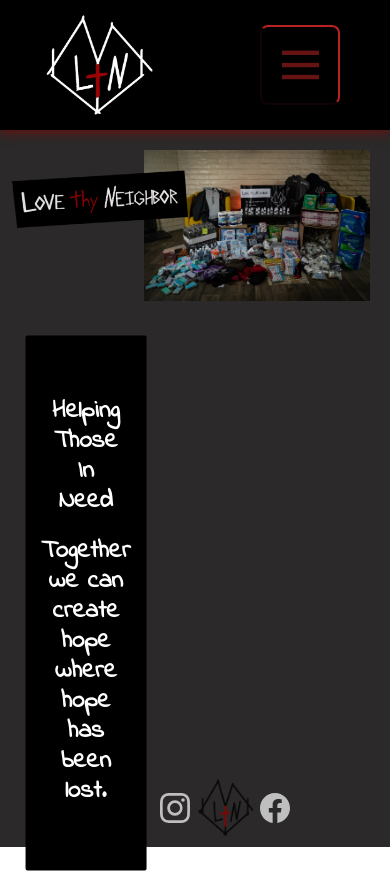
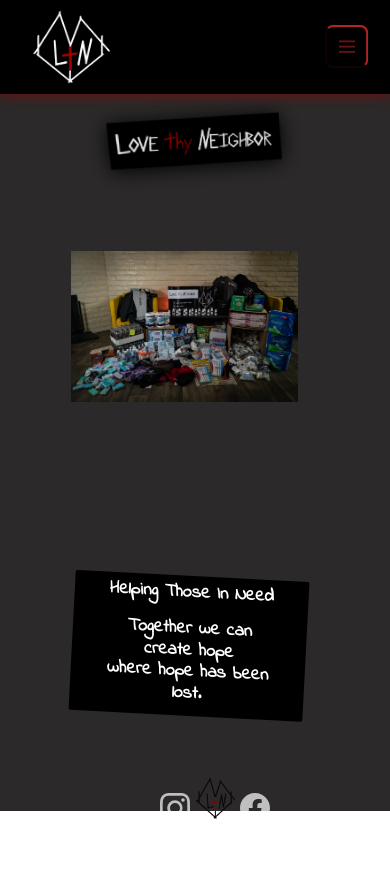
Before and after one commit to Austin-dv-Evans/love-thy-neighbor, a React (Create React App) app: page / in a window 390 px wide. After the commit the page ends 844 px from the top, so only its background shows below. Built offline with nearby package versions, Linux system fonts and the light colour scheme.

Commit message:
responsive beginings

```diff
--- a/src/components/LandingPage.js
+++ b/src/components/LandingPage.js
@@ -7,9 +7,9 @@
 const LandingPage = () => {
     return (
       <>
-      <HeroSlider/>
       <div className="landing__jumbotron">
           <img src={fullName} alt="full name logo" className="landing__nameLogo"/>
+          <HeroSlider/>
         <div className="landing__container">
           <h6 className="landing__jumbotron-heading2">Helping Those In Need</h6><br/>
           <h6 className="landing__jumbotron-heading2">
--- a/src/styles/Sass/App.scss
+++ b/src/styles/Sass/App.scss
@@ -1,11 +1,12 @@
 
 @import '../../../node_modules/bootstrap/scss/bootstrap.scss';
-
-@import '../Sass/base/_base';
 
 @import '../Sass/abstracts/mixins';
 @import '../Sass/abstracts/animations';
 @import '../Sass/abstracts/variables';
+
+@import '../Sass/base/_base';
+
 
 @import '../Sass/components/landingPage';
 @import '../Sass/components/button';
--- a/src/styles/Sass/base/__base.scss
+++ b/src/styles/Sass/base/__base.scss
@@ -19,19 +19,19 @@
   // border box reset
   box-sizing: border-box;
 
-  // @include respond(big-desktop) {
-  // // 1rem = 12 12/16
-  // font-size: 65%;
-  // }
-  // @include respond(tab-land) {
-  // // width < 1200px?
-  // font-size: 56.25%; // 1rem == 9px 9/16 = 56.25%
-  // }
-  // @include respond(tab-port) {
-  // // width < 900 ?
-  // font-size: 50%; // 1rem = 8px 8/16
-  // }
-  // @include respond(phone) {
-  // font-size: 45%;
-  // }
+  @include respond(big-desktop) {
+  // 1rem = 12 12/16
+  font-size: 65%;
+  }
+  @include respond(tab-land) {
+  // width < 1200px?
+  font-size: 56.25%; // 1rem == 9px 9/16 = 56.25%
+  }
+  @include respond(tab-port) {
+  // width < 900 ?
+  font-size: 50%; // 1rem = 8px 8/16
+  }
+  @include respond(phone) {
+  font-size: 45%;
+  }
 }
--- a/src/styles/Sass/components/_heroSlider.scss
+++ b/src/styles/Sass/components/_heroSlider.scss
@@ -6,22 +6,26 @@
     // top: 25%;
     right: 0;
     z-index: 1;
-    display: flex;
     overflow: hidden;
     transition: all 2s;
+    @include respond(tab-port){
+      right: calc(50% - 30%);
+      top: 20%;
+    }
+
     &__image {
       width: 100%;
     }
-    // &__slide{
-    //   opacity: 0;
-    //   transition-duration: 3s ease ;
-    //   animation-duration: 3s;
-    // }
-    // &__slide--active{
-    //   opacity: 1;
-    //   transition: transform opacity;
-    //   transition-duration: 3s;
-    // }
+    &__slide{
+      opacity: 0;
+      transition-duration: 3s ease ;
+      animation-duration: 3s;
+    }
+    &__slide--active{
+      opacity: 1;
+      transition: transform opacity;
+      transition-duration: 3s;
+    }
 }
 // {"access_token": "IGQVJYaldzTDlVUjhfbzJTT1l1RDB3M1pCbXhLM0xlUzNJSXRxT09UMVRrc0tNY0VaUGhBbVZAfRm16MnB5ZAi14LU9ubUg3UDdfaWtXYkVqZA05CRjc0cXk3Y3NwSEk0ZA25uZAUs0RUhwTUdXYVFNVmlJMUgtR0IxQVhUR3dR",
 //   "user_id": 17841402917632023}%
--- a/src/styles/Sass/components/_landingPage.scss
+++ b/src/styles/Sass/components/_landingPage.scss
@@ -6,6 +6,11 @@
     left: -3%;
     z-index: 2;
     transform: rotate(-3deg);
+    filter: drop-shadow( 0px 2px 10px black);
+    @include respond(tab-port){
+      left: 21%;
+      top: 2%;
+    }
   }
 
   &__jumbotron{
@@ -14,6 +19,9 @@
       background-color: $grey-1;
       position: relative;
       padding-top: 0;
+      display: flex;
+      flex-direction: column;
+      justify-content: center;
       &-heading1{
           font-size: 6rem;
           font-family:  $Krubfont;
@@ -38,7 +46,7 @@
       z-index: 2;
       top: 66%;
       left: 22%;
-      transform: translate(-50%, -50%);
+      transform: translate(-50%, -50%) rotate(0deg);
       display: flex;
       flex-direction: column;
       align-items: center;
@@ -46,5 +54,12 @@
       padding: 6rem 4rem;
       border-radius: 2px;
       background-color: rgba($color: #000000, $alpha: 1);
+      @include respond(tab-port){
+        width: 60%;
+        top: 77%;
+        left: 48.5%;
+        padding: 1rem 4rem;
+        transform: translate(-50%, -50%) rotate(3deg);
+      }
   }
 }
--- a/src/styles/Sass/components/button.scss
+++ b/src/styles/Sass/components/button.scss
@@ -2,6 +2,7 @@
 
   &__donate{
     background-color: transparent;
+    // background-image: linear-gradient(to bottom right, black, var(--color-primary));;
     width: 14rem;
     height: 6rem;
     color: var(--color-primary);
--- a/src/styles/Sass/layout/__nav.scss
+++ b/src/styles/Sass/layout/__nav.scss
@@ -6,6 +6,7 @@
   align-items: center;
   justify-content: center;
   box-shadow: 0px 3px 10px var(--color-primary);
+
     &__navbar{
       min-height: 13rem;
       background-color: transparent;
@@ -19,7 +20,7 @@
             top: 0;
         }
         &--link{
-            font-size: 2.5rem;
+            font-size: 1.7rem;
             color:white;
             margin: 0 5rem 0 3rem;
 
@@ -35,6 +36,9 @@
     &__menu--false-displayed{
       z-index: 1;
       margin-right: 8rem;
+      @include respond(tab-land){
+        margin-right: 4rem;
+      }
       padding: 2rem;
       border-radius: 10px;
       animation-name: moveInLeft;
@@ -43,14 +47,14 @@
       animation-timing-function: ease-out;
     }
     &__menuButton{
-      margin: 0 5rem;
+      margin: 0 3rem;
       transform: rotate(90deg);
       background-color: transparent;
-      width: 8rem;
-      height: 8rem;
+      width: 6rem;
+      height: 6rem;
       color: var(--color-primary);
       font-weight: bold;
-      font-size: 5rem;
+      font-size: 3rem;
       border-radius: 8px;
       font-weight: 400;
       text-shadow: 1px 1px #000000 ;
```
Also changed, not shown: src/styles/Css/App.css.
